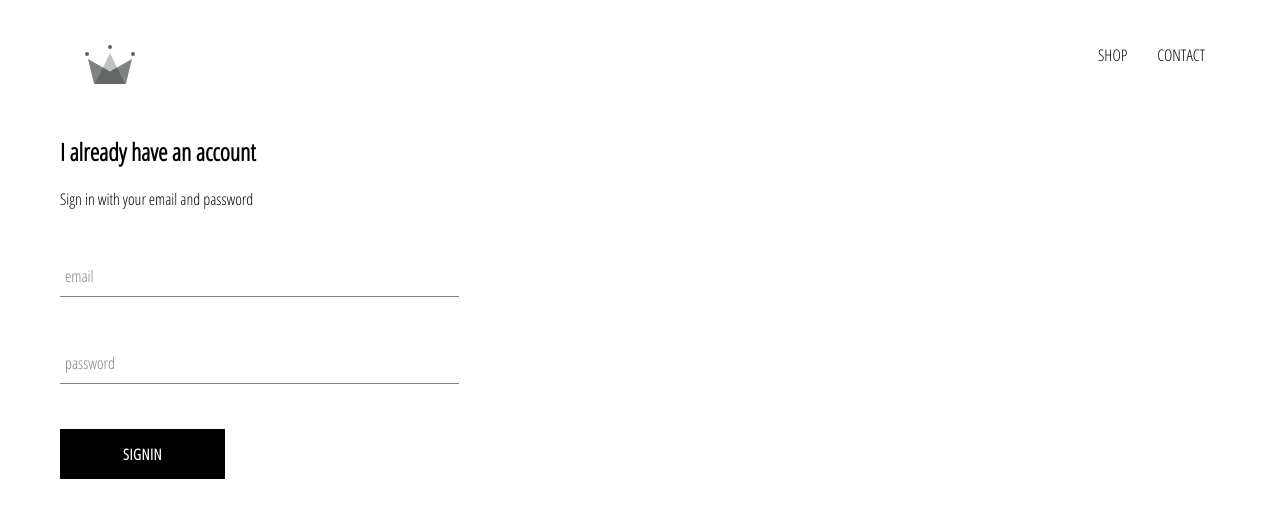
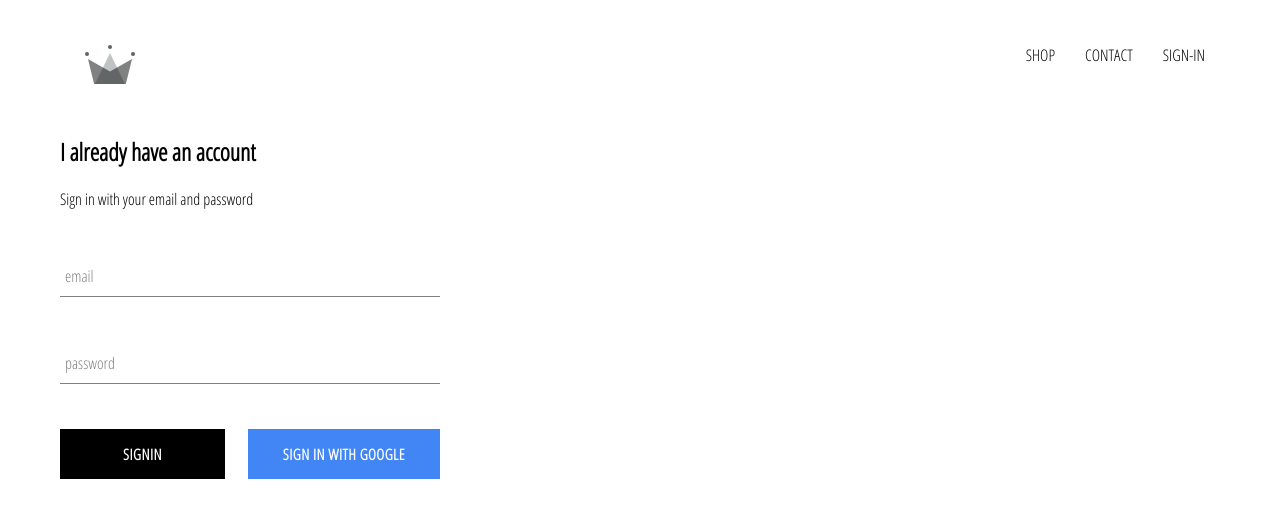
Before and after one commit to salvaabhi31/shopaholic, a React (Create React App) app: page /signin in a window 1280 px wide. Shown: the top 518 px of the page. Built offline with nearby package versions, Linux system fonts and the light colour scheme; no server answers.

Commit message:
integrated firebase and signin and signout functionalities

```diff
--- a/package.json
+++ b/package.json
@@ -6,6 +6,7 @@
     "@testing-library/jest-dom": "^4.2.4",
     "@testing-library/react": "^9.5.0",
     "@testing-library/user-event": "^7.2.1",
+    "firebase": "^7.19.0",
     "node-sass": "^4.14.1",
     "react": "^16.13.1",
     "react-dom": "^16.13.1",
--- a/src/App.css
+++ b/src/App.css
@@ -7,3 +7,7 @@
     text-decoration: none;
     color:black;
 }
+
+*{
+    box-sizing:border-box;
+}
--- a/src/App.js
+++ b/src/App.js
@@ -4,21 +4,48 @@
 import ShopPage from './pages/shop/shop.component.jsx';
 import SignInAndSignUpPage from './pages/sign-in-and-sign-up/sign-in-and-sign-up.component.jsx';
 import Header from './components/header/header.component.jsx'
+import { auth } from './firebase/firebase.utils';
+
 import './App.css';
 
 
 
-function App() {
+class App extends React.Component {
+  constructor() {
+    super();
+
+    this.state = {
+      currentUser: null
+    };
+  }
+
+  unsubscribeFromAuth = null;
+
+  componentDidMount() {
+    this.unsubscribeFromAuth = auth.onAuthStateChanged(user => {
+      this.setState({ currentUser: user });
+
+      console.log(user);
+    });
+  }
+
+  componentWillUnmount() {
+    this.unsubscribeFromAuth();
+  }
+
+  render() {
     return (
       <div>
-    <Header />
+        <Header currentUser={this.state.currentUser} />
         <Switch>
-    <Route exact path='/' component={Homepage}/>
-    <Route  path='/shop' component={ShopPage}/>
-    <Route  path='/signin' component={SignInAndSignUpPage}/>
+          <Route exact path='/' component={Homepage} />
+          <Route path='/shop' component={ShopPage} />
+          <Route path='/signin' component={SignInAndSignUpPage} />
         </Switch>
       </div>
     );
   }
+}
+
 
 export default App;
--- a/src/components/custom-button/custom-button.component.jsx
+++ b/src/components/custom-button/custom-button.component.jsx
@@ -5,8 +5,11 @@
 
 import './custom-button.styles.scss';
 
-const CustomButton = ({ children, ...otherProps }) => (
-  <button className='custom-button' {...otherProps}>
+const CustomButton = ({ children, isGoogleSignIn, ...otherProps }) => (
+  <button
+    className={`${isGoogleSignIn ? 'google-sign-in' : ''} custom-button`}
+    {...otherProps}
+  >
     {children}
   </button>
 );
--- a/src/components/custom-button/custom-button.styles.scss
+++ b/src/components/custom-button/custom-button.styles.scss
@@ -20,4 +20,13 @@
     color: black;
     border: 1px solid black;
   }
+   &.google-sign-in {
+    background-color: #4285f4;
+    color: white;
+
+    &:hover {
+      background-color: #357ae8;
+      border: none;
+    }
+  }
 }
--- a/src/components/header/header.component.jsx
+++ b/src/components/header/header.component.jsx
@@ -1,10 +1,11 @@
 import React from 'react';
 import {Link} from 'react-router-dom'
 import{ReactComponent as Logo } from "../../assets/crown.svg"
+import { auth } from '../../firebase/firebase.utils';
 
 import './header.styles.scss';
 
-const Header =()=>(
+const Header =({currentUser})=>(
 
     <div className="header">
      <Link to="/" className="logo-container">
@@ -17,6 +18,12 @@
      <Link to="/shop" className="option">
      CONTACT
      </Link>
+     {
+         currentUser ?
+         <div className="option" onClick={()=>auth.signOut()}>SIGN-OUT</div>
+         :
+         <Link className="option" to="/signin">SIGN-IN</Link>
+     }
      </div>
 
     </div>
--- a/src/components/header/header.styles.scss
+++ b/src/components/header/header.styles.scss
@@ -20,6 +20,7 @@
 
     .option {
       padding: 10px 15px;
+      cursor:pointer;
     }
   }
 }
--- a/src/components/signin/signin.component.jsx
+++ b/src/components/signin/signin.component.jsx
@@ -2,6 +2,7 @@
 
 import FormInput from '../form-input/form-input.component.jsx'
 import CustomButton from '../custom-button/custom-button.component.jsx'
+import { signInWithGoogle } from '../../firebase/firebase.utils';
 import './signin.styles.scss'
 
 class SignIn extends React.Component{
@@ -37,7 +38,10 @@
 
             <FormInput name="password" type="password" handleChange={this.handleChange} value={this.state.password} label="password" required/>
 
+            <div className="buttons">
             <CustomButton type="submit">SignIn  </CustomButton>
+            <CustomButton onClick={signInWithGoogle} isGoogleSignIn>Sign In With Google  </CustomButton>
+            </div>
             </form>
             </div>
             )
--- a/src/components/signin/signin.styles.scss
+++ b/src/components/signin/signin.styles.scss
@@ -1,5 +1,5 @@
 .sign-in {
-  width: 30vw;
+  width: 380px;
   display: flex;
   flex-direction: column;
 
@@ -7,4 +7,8 @@
 .title{
   margin:10px 0;
 }
+.buttons{
+  display:flex;
+  justify-content:space-between;
 }
+}
--- /dev/null
+++ b/src/firebase/firebase.utils.js
@@ -0,0 +1,27 @@
+import firebase from 'firebase/app';
+import 'firebase/firestore';
+import 'firebase/auth';
+
+var firebaseConfig = {
+    apiKey: "AIzaSyDLm2u23mgaYHE1FKen7SwEh2QKdsLqYQs",
+    authDomain: "shopaholic-db.firebaseapp.com",
+    databaseURL: "https://shopaholic-db.firebaseio.com",
+    projectId: "shopaholic-db",
+    storageBucket: "shopaholic-db.appspot.com",
+    messagingSenderId: "839843895818",
+    appId: "1:839843895818:web:4289469486f511ff16ddf3",
+    measurementId: "G-3ERN0FSJ2P"
+  };
+
+
+  firebase.initializeApp(firebaseConfig);
+
+
+export const auth = firebase.auth();
+export const firestore = firebase.firestore();
+
+const provider = new firebase.auth.GoogleAuthProvider();
+provider.setCustomParameters({ prompt: 'select_account' });
+export const signInWithGoogle = () => auth.signInWithPopup(provider);
+
+export default firebase;
```
Also changed, not shown: 1 other file (tests, documents, lock files or other folders). Lines whose indentation alone changed are shown as unchanged.
